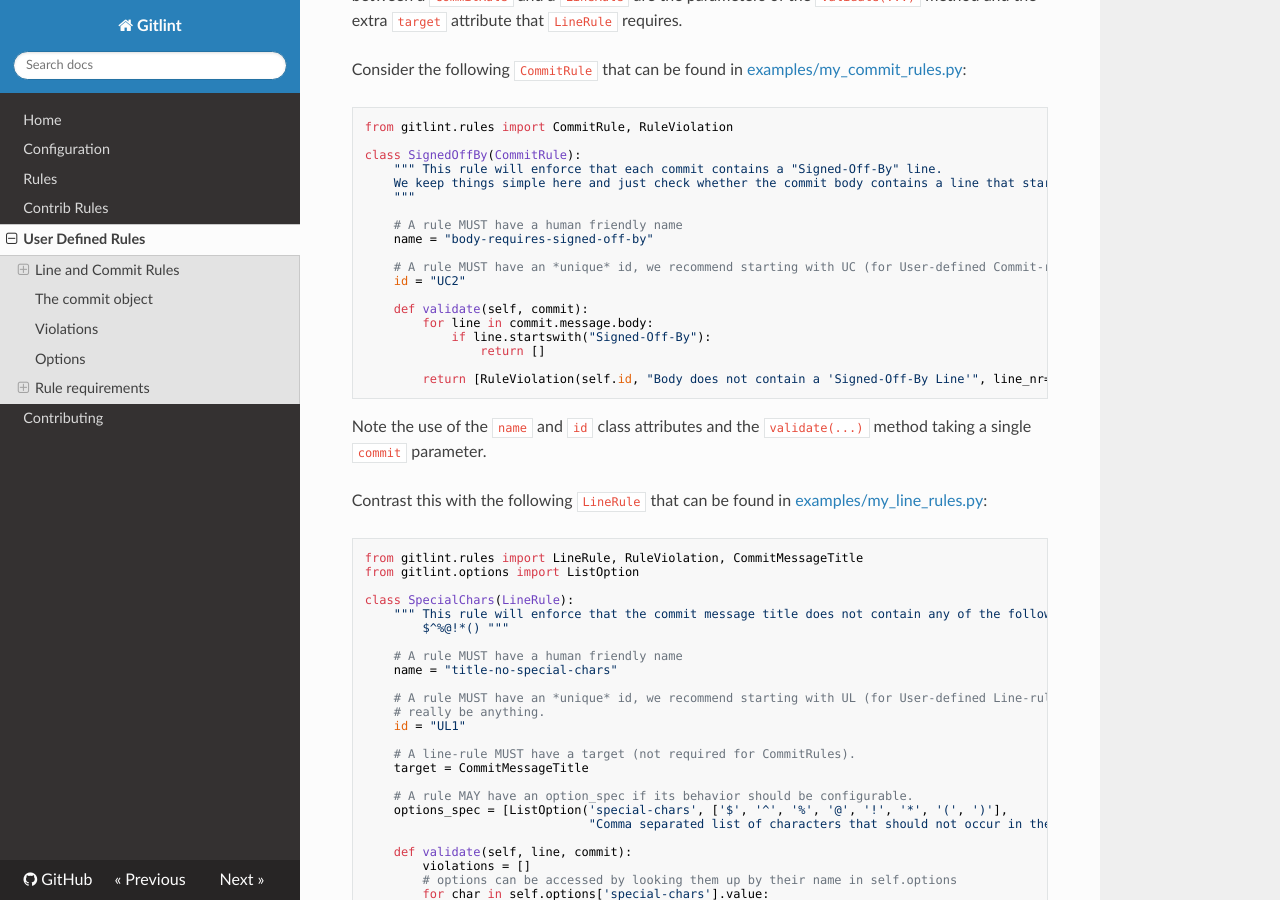
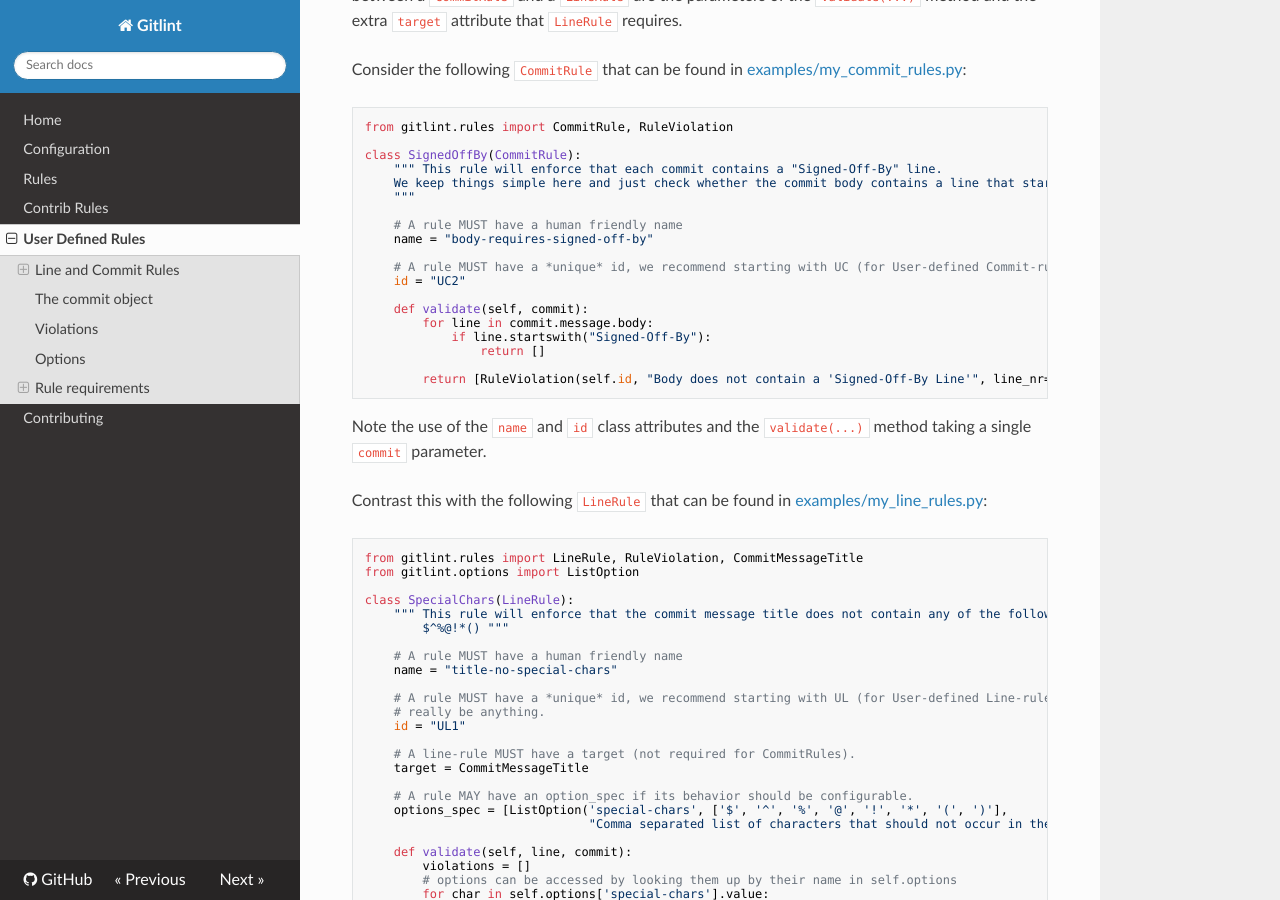
Before and after one commit to jorisroovers/gitlint, an MkDocs documentation site: the page built from docs/user_defined_rules.md, in a window 1280 px wide and 900 px high, scrolled down 1841 px. Built offline with MkDocs 1.6.1, drawn with Linux system fonts in a browser that asks for light colours; nearby versions of some CDN libraries; some of the changed text lies outside the part shown.

```diff
--- a/docs/user_defined_rules.md
+++ b/docs/user_defined_rules.md
@@ -28,7 +28,7 @@ class SignedOffBy(CommitRule):
     # A rule MUST have a human friendly name
     name = "body-requires-signed-off-by"
 
-    # A rule MUST have an *unique* id, we recommend starting with UC (for User-defined Commit-rule).
+    # A rule MUST have a *unique* id, we recommend starting with UC (for User-defined Commit-rule).
     id = "UC2"
 
     def validate(self, commit):
@@ -94,7 +94,7 @@ class SignedOffBy(CommitRule):
     # A rule MUST have a human friendly name
     name = "body-requires-signed-off-by"
 
-    # A rule MUST have an *unique* id, we recommend starting with UC (for User-defined Commit-rule).
+    # A rule MUST have a *unique* id, we recommend starting with UC (for User-defined Commit-rule).
     id = "UC2"
 
     def validate(self, commit):
@@ -119,7 +119,7 @@ class SpecialChars(LineRule):
     # A rule MUST have a human friendly name
     name = "title-no-special-chars"
 
-    # A rule MUST have an *unique* id, we recommend starting with UL (for User-defined Line-rule), but this can
+    # A rule MUST have a *unique* id, we recommend starting with UL (for User-defined Line-rule), but this can
     # really be anything.
     id = "UL1"
 
@@ -228,7 +228,7 @@ class BodyMaxLineCount(CommitRule):
     # A rule MUST have a human friendly name
     name = "body-max-line-count"
 
-    # A rule MUST have an *unique* id, we recommend starting with UC (for User-defined Commit-rule).
+    # A rule MUST have a *unique* id, we recommend starting with UC (for User-defined Commit-rule).
     id = "UC1"
 
     # A rule MAY have an option_spec if its behavior should be configurable.
```
Also changed, not shown: 2 other files.
